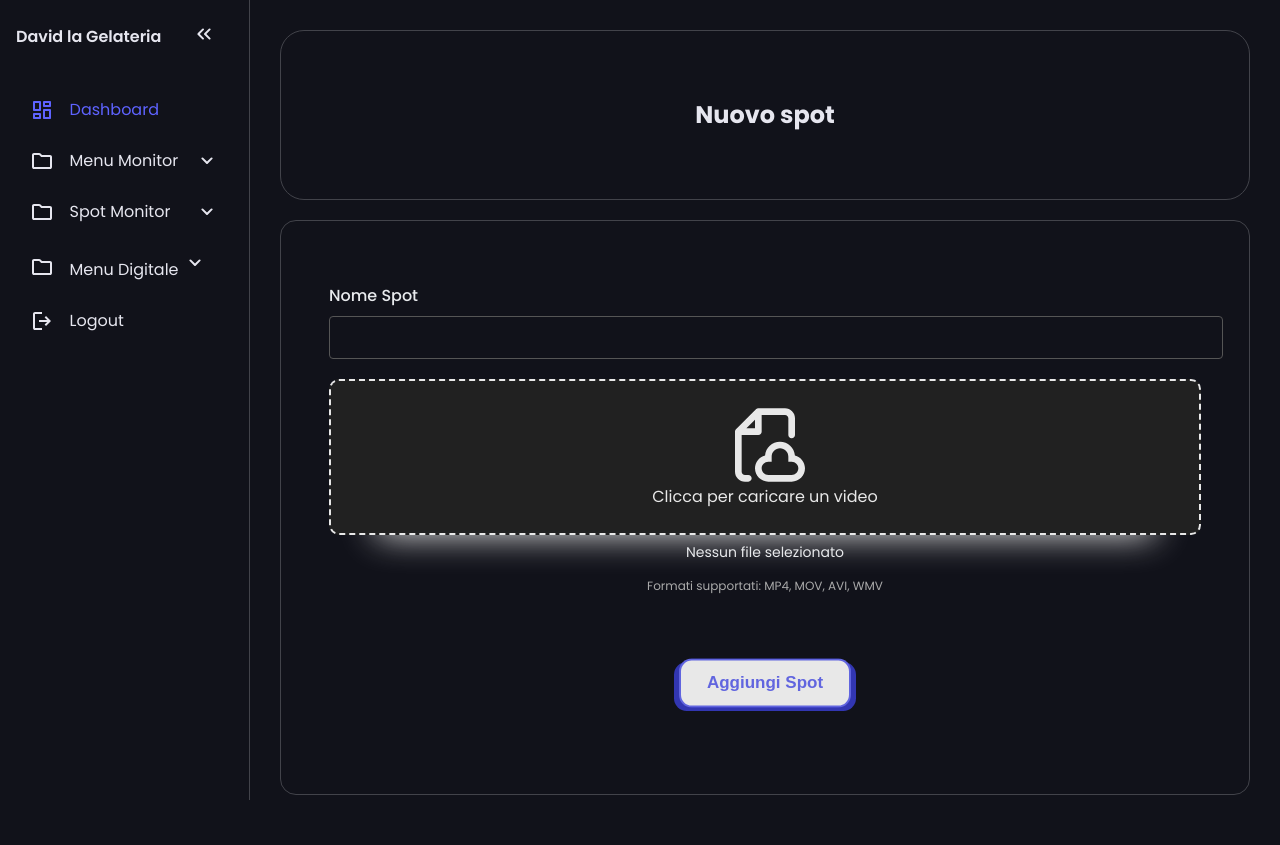
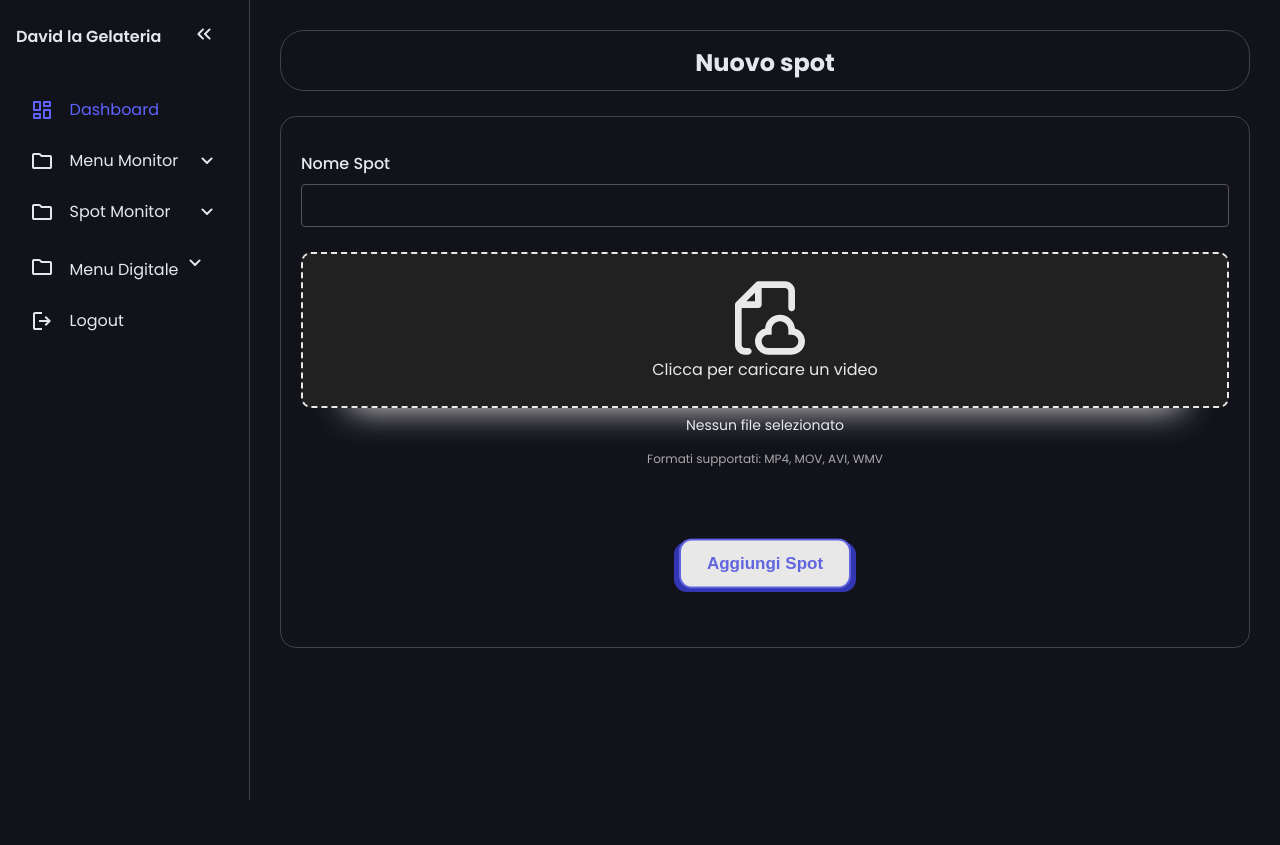
Before and after one commit to IacopoLibero/gestionale-gelateria, a PHP site: page /admin/front-end/php/spot/new_spot.php in a window 1280 px wide. After the commit the page ends 800 px from the top, so only its background shows below. Run offline with PHP 8.4, Linux system fonts and the light colour scheme; the visitor is signed in with stand-in values (Sample User, id 1).

Commit message:
fix: adjust spacing and overflow handling in new spot form for improved layout

```diff
--- a/admin/front-end/css/spot/new_spot.css
+++ b/admin/front-end/css/spot/new_spot.css
@@ -1,5 +1,6 @@
 .form-group {
-  margin-bottom: 20px;
+  margin-bottom: 25px;
+  width: 100%;
 }
 
 .form-group label:not(.custum-file-upload) {
@@ -12,14 +13,25 @@
 }
 #titolo{
     text-align: center;
+    margin-bottom: 25px !important;
+    padding-bottom: 15px !important;
 }
 .form-group input[type="text"] {
-  width: -moz-available;
+  width: 100%;
   padding: 10px;
   border: 1px solid #555;
   border-radius: 4px;
   color: #e8eaed;
   font-size: 14px;
+  box-sizing: border-box;
+}
+.container {
+    width: 100%;
+    max-width: 1200px;
+    margin: 0 auto 20px;
+    padding: 20px;
+    box-sizing: border-box;
+    overflow: hidden; /* Ensure no overflow within containers */
 }
 .container h2{
     margin-top: 0%;
@@ -237,7 +249,7 @@
   .container {
     width: 90%;
     margin: 0 auto;
-    padding: 20px;
+    padding: 15px;
   }
 
   .form-group label:not(.custum-file-upload) {
@@ -289,18 +301,26 @@
   .notification-close {
     font-size: 18px;
   }
+
+  #titolo {
+    margin-bottom: 15px !important;
+    padding-bottom: 10px !important;
+  }
+
+  .form-group {
+    margin-bottom: 20px;
+  }
 }
 
 /* Extra small devices */
 @media (max-width: 480px) {
   .container {
-    padding: 15px;
+    padding: 10px;
   }
 
   #titolo {
-    font-size: 1.5rem;
-    padding-top: 3%;
-    padding-bottom: 3%;
+    font-size: 1.4rem;
+    margin-bottom: 10px !important;
   }
 
   .custum-file-upload .icon svg {
@@ -316,3 +336,8 @@
     max-height: 120px;
   }
 }
+
+/* Fix spacing and overflow issues */
+main {
+    overflow-x: hidden; /* Prevent horizontal scrolling */
+}
```
